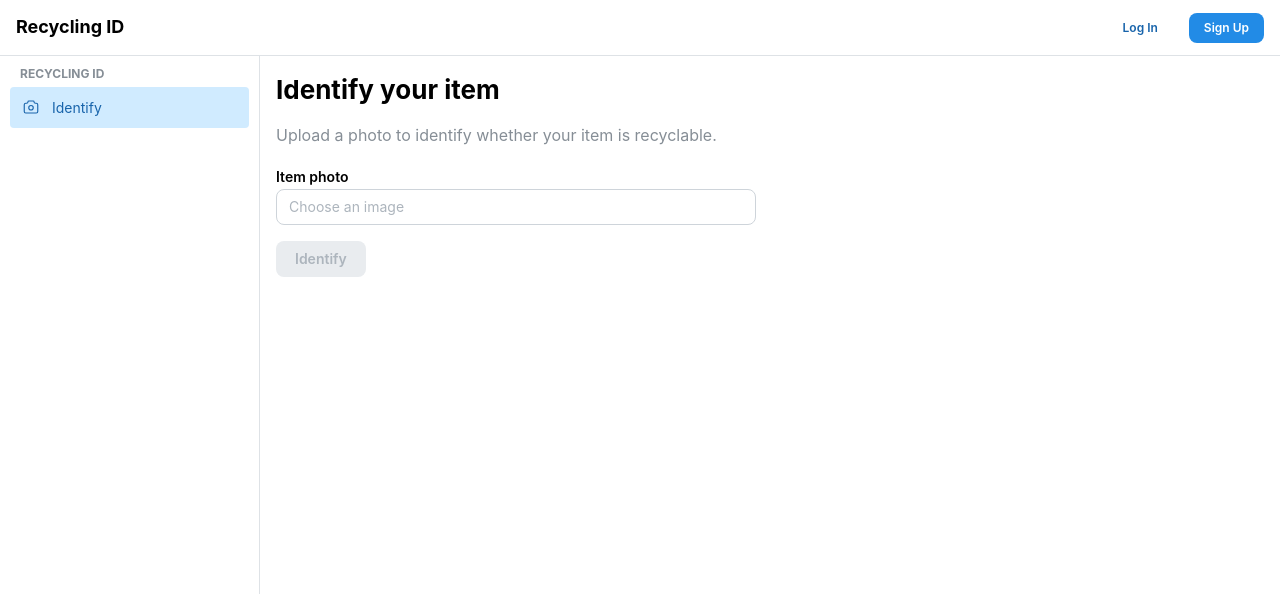
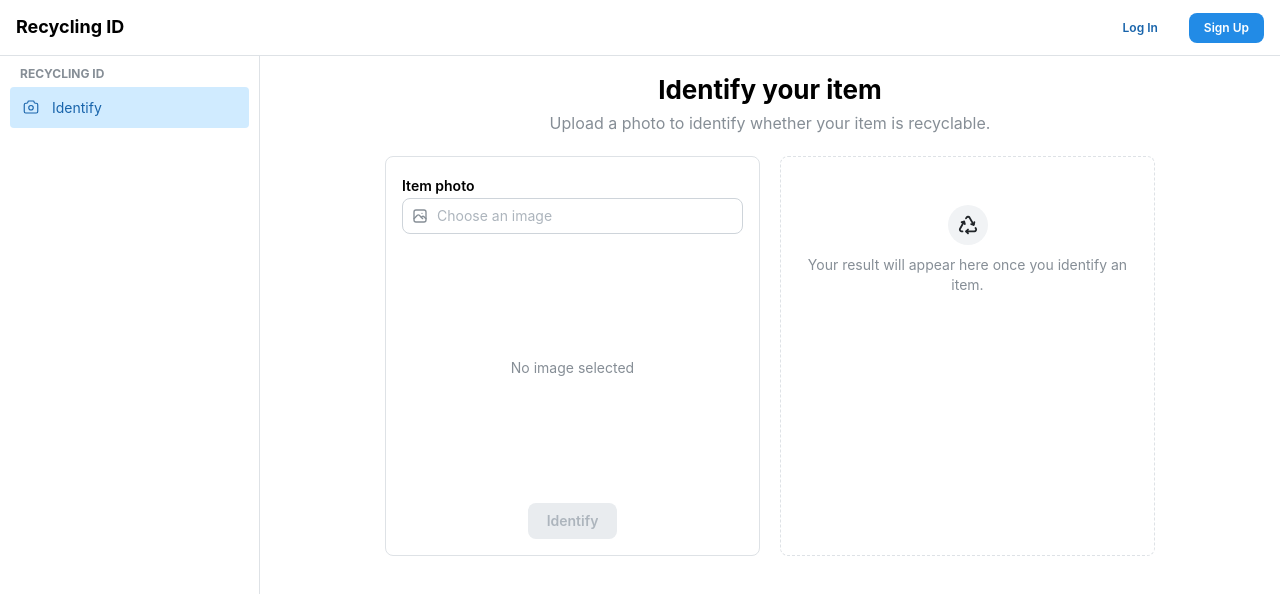
Before and after one commit to jaketimm/Recycling-App, a React (Vite) app: page /identify in a window 1280 px wide. Shown: the top 594 px of the page. Built offline with nearby package versions, Linux system fonts and the light colour scheme; no server answers.

Commit message:
Improve /identify page UI

```diff
--- a/src/features/identify/pages/IdentifyPage.jsx
+++ b/src/features/identify/pages/IdentifyPage.jsx
@@ -1,31 +1,13 @@
 import { useState } from 'react';
-import { Alert, Badge, Button, Code, FileInput, Group, Image, Loader, Stack, Text, Title } from '@mantine/core';
+import {
+  Alert, Anchor, Badge, Button, Card, Divider, FileInput, Group,
+  Image, Paper, Progress, Stack, Text, ThemeIcon, Title,
+} from '@mantine/core';
+import {
+  IconAlertTriangle, IconCircleCheck, IconCircleX, IconExternalLink, IconPhoto, IconRecycle,
+} from '@tabler/icons-react';
+import { resizeImageToBase64 } from '../utils/resizeImageToBase64';
 import { supabase } from '../../../lib/supabaseClient';
-
-const MAX_EDGE_PX = 1024;
-const JPEG_QUALITY = 0.85;
-
-// Downscales to a max long edge and re-encodes as JPEG to cut Gemini token cost.
-function resizeImageToBase64(file) {
-  return new Promise((resolve, reject) => {
-    const img = new window.Image();
-    img.onload = () => {
-      const scale = Math.min(1, MAX_EDGE_PX / Math.max(img.width, img.height));
-      const canvas = document.createElement('canvas');
-      canvas.width = img.width * scale;
-      canvas.height = img.height * scale;
-
-      const ctx = canvas.getContext('2d');
-      ctx.drawImage(img, 0, 0, canvas.width, canvas.height);
-
-      const dataUrl = canvas.toDataURL('image/jpeg', JPEG_QUALITY);
-      URL.revokeObjectURL(img.src);
-      resolve(dataUrl.split(',')[1]);
-    };
-    img.onerror = reject;
-    img.src = URL.createObjectURL(file);
-  });
-}
 
 export function IdentifyPage() {
   const [file, setFile] = useState(null);
@@ -74,32 +56,162 @@ export function IdentifyPage() {
   }
 
   return (
-    <Stack gap="md" maw={480}>
+    <Stack gap="lg" maw={960} mx="auto" align="center">
+      <Stack gap={4} align="center">
         <Title order={2}>Identify your item</Title>
         <Text c="dimmed">Upload a photo to identify whether your item is recyclable.</Text>
+      </Stack>
 
-      <FileInput label="Item photo" placeholder="Choose an image" accept="image/*" value={file} onChange={handleFileChange} />
+      <Group align="flex-start" justify="center" wrap="wrap" gap="lg">
+        <Paper withBorder radius="md" p="md" w={375} h={400}>
+          <Stack gap="md" h="100%">
+            <FileInput
+              label="Item photo"
+              placeholder="Choose an image"
+              accept="image/*"
+              value={file}
+              onChange={handleFileChange}
+              leftSection={<IconPhoto size={16} />}
+              clearable
+            />
 
-      {previewUrl && <Image src={previewUrl} alt="Preview" radius="sm" mah={300} fit="contain" />}
+            <div style={{ flex: 1, display: 'flex', alignItems: 'center', justifyContent: 'center', minHeight: 0 }}>
+              {previewUrl ? (
+                <Image src={previewUrl} alt="Preview" radius="sm" mah="100%" fit="contain" />
+              ) : (
+                <Text c="dimmed" size="sm">
+                  No image selected
+                </Text>
+              )}
+            </div>
 
-      <Group>
-        <Button onClick={handleSubmit} disabled={!file || loading}>
+            <Group justify="center">
+              <Button onClick={handleSubmit} disabled={!file || loading} loading={loading}>
                 Identify
               </Button>
-        {loading && <Loader size="sm" />}
             </Group>
+          </Stack>
+        </Paper>
 
-      {error && <Alert color="red" title="Error">{error}</Alert>}
+        <div style={{ width: 375, minHeight: 400, display: 'flex', flexDirection: 'column' }}>
+          {error && (
+            <Alert color="red" title="Error" icon={<IconAlertTriangle size={18} />} style={{ flex: 1 }}>
+              {error}
+            </Alert>
+          )}
 
-      {result && (
-        <Stack gap="xs">
-          <Group gap="xs">
-            <Text fw={500}>Result</Text>
-            {result.saved && <Badge color="green">Saved to your log</Badge>}
+          {result && <ResultCard result={result} />}
+
+          {!error && !result && <PlaceholderResultCard loading={loading} />}
+        </div>
       </Group>
-          <Code block>{JSON.stringify(result, null, 2)}</Code>
-        </Stack>
-      )}
     </Stack>
   );
 }
+
+function PlaceholderResultCard({ loading }) {
+  return (
+    <Paper withBorder radius="md" p="md" style={{ borderStyle: 'dashed', flex: 1 }}>
+      <Stack align="center" justify="center" gap="xs" h="100%" py="xl">
+        <ThemeIcon size={40} radius="xl" color="gray" variant="light">
+          <IconRecycle size={22} />
+        </ThemeIcon>
+        <Text c="dimmed" size="sm" ta="center">
+          {loading ? 'Analyzing your photo…' : 'Your result will appear here once you identify an item.'}
+        </Text>
+      </Stack>
+    </Paper>
+  );
+}
+
+function ResultCard({ result }) {
+  const {
+    contains_recyclable_item, material_type, item_description, confidence,
+    unidentified_reason, category, display_name, is_recyclable, instructions,
+    source_url, saved,
+  } = result;
+
+  if (!contains_recyclable_item) {
+    return (
+      <Alert color="gray" title="No recyclable item found" icon={<IconCircleX size={18} />}>
+        {unidentified_reason || "We couldn't identify a recyclable item in this photo. Try a clearer or closer photo."}
+      </Alert>
+    );
+  }
+
+  const recyclable = Boolean(is_recyclable);
+  const confidencePercent = typeof confidence === 'number' ? Math.round(confidence * 100) : null;
+
+  return (
+    <Card withBorder radius="md" p="md" style={{ flex: 1 }}>
+      <Stack gap="sm">
+        <Group justify="space-between" align="flex-start" wrap="nowrap">
+          <Group gap="sm" wrap="nowrap">
+            <ThemeIcon size={40} radius="xl" color={recyclable ? 'green' : 'red'} variant="light">
+              {recyclable ? <IconRecycle size={22} /> : <IconCircleX size={22} />}
+            </ThemeIcon>
+            <div>
+              <Text fw={600} size="lg">
+                {display_name || item_description || 'Unknown item'}
+              </Text>
+              {category && (
+                <Text c="dimmed" size="sm" tt="capitalize">
+                  {category.replace(/_/g, ' ')}
+                </Text>
+              )}
+            </div>
+          </Group>
+          {saved && <Badge color="blue" variant="light">Saved</Badge>}
+        </Group>
+
+        <Badge color={recyclable ? 'green' : 'red'} variant="filled" w="fit-content">
+          {recyclable ? 'Recyclable' : 'Not generally recyclable'}
+        </Badge>
+
+        {item_description && material_type.toLowerCase() !== display_name.toLowerCase() && (
+          <Text size="sm" c="dimmed">
+            Description: {item_description}
+          </Text>
+        )}
+
+        {confidencePercent !== null && (
+          <Stack gap={4}>
+            <Group justify="space-between">
+              <Text size="sm" c="dimmed">
+                Confidence
+              </Text>
+              <Text size="sm" c="dimmed">
+                {confidencePercent}%
+              </Text>
+            </Group>
+            <Progress value={confidencePercent} color={recyclable ? 'green' : 'red'} radius="xl" />
+          </Stack>
+        )}
+
+        {instructions && (
+          <>
+            <Divider />
+            <Stack gap={4}>
+              <Group gap={6}>
+                <IconCircleCheck size={16} />
+                <Text fw={500} size="sm">
+                  Recycling Facts
+                </Text>
+              </Group>
+              <Text size="sm">{instructions}</Text>
+            </Stack>
+          </>
+        )}
+
+        {source_url && (
+          <Anchor href={source_url} target="_blank" rel="noopener noreferrer" size="sm">
+            <Group gap={4}>
+              Learn more
+              <IconExternalLink size={14} />
+            </Group>
+          </Anchor>
+        )}
+      </Stack>
+    </Card>
+  );
+}
--- /dev/null
+++ b/src/features/identify/utils/resizeImageToBase64.jsx
@@ -0,0 +1,24 @@
+const MAX_EDGE_PX = 1024;
+const JPEG_QUALITY = 0.85;
+
+// Downscales to a max long edge and re-encodes as JPEG to cut Gemini token cost.
+export function resizeImageToBase64(file) {
+  return new Promise((resolve, reject) => {
+    const img = new window.Image();
+    img.onload = () => {
+      const scale = Math.min(1, MAX_EDGE_PX / Math.max(img.width, img.height));
+      const canvas = document.createElement('canvas');
+      canvas.width = img.width * scale;
+      canvas.height = img.height * scale;
+
+      const ctx = canvas.getContext('2d');
+      ctx.drawImage(img, 0, 0, canvas.width, canvas.height);
+
+      const dataUrl = canvas.toDataURL('image/jpeg', JPEG_QUALITY);
+      URL.revokeObjectURL(img.src);
+      resolve(dataUrl.split(',')[1]);
+    };
+    img.onerror = reject;
+    img.src = URL.createObjectURL(file);
+  });
+}
```
Also changed, not shown: src/tests/db/globalSetup.ts (+1 -1 lines), 1 other file (tests, documents, lock files or other folders). Lines whose indentation alone changed are shown as unchanged.
